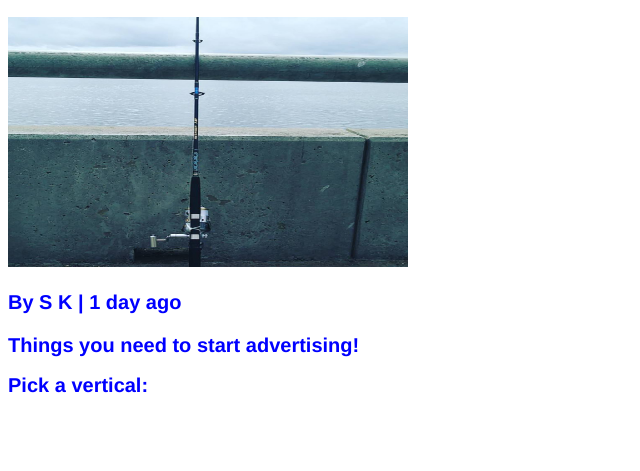
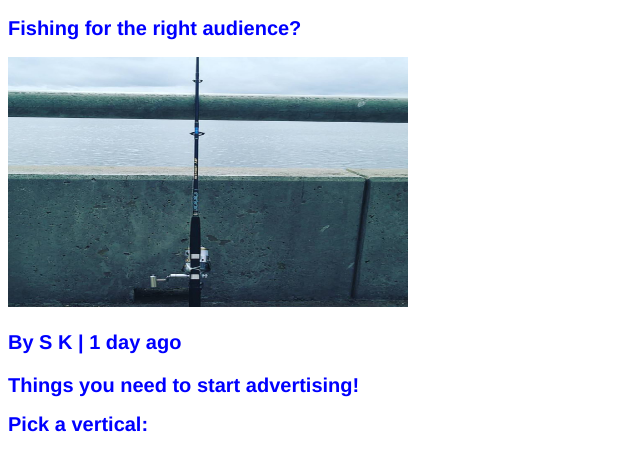
Before and after one commit to ssskaushal/ssskaushal.github.io, a plain HTML site: page index.html in a window 1280 px wide. Shown: the part 57-528 px from the top of the page, without its empty margins (0-640 px from the left). Drawn offline with Linux system fonts and the light colour scheme.

Commit message:
removed iframe end tag

```diff
--- a/index.html
+++ b/index.html
@@ -11,8 +11,9 @@
 <body>
   <div>
 
-    <h1>Subscription Based Advertising</h1>
-      <img src="fishing.jpg" width=400 height=250></iframe>
+    <h1> Subscription Based Advertising </h1>
+    <h2> Fishing for the right audience? </h2>
+      <img src="fishing.jpg" width=400 height=250>
     <h3> By S K | 1 day ago</h3>
     <h2> Things you need to start advertising! </h2>
 
```
